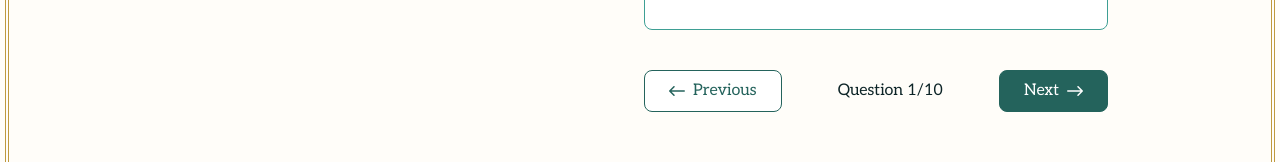
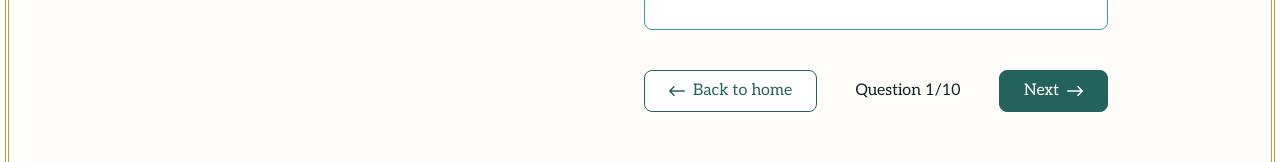
Before and after one commit to fourkitchens/content-maturity-quiz, a Next.js app: page /1 in a window 1280 px wide. Shown: the part 1197-1359 px from the top of the page. Built offline with nearby package versions, Linux system fonts and the light colour scheme.

Commit message:
back label

```diff
--- a/src/components/Pagination.js
+++ b/src/components/Pagination.js
@@ -61,7 +61,7 @@ const Pagination = ({ currentID, resultsPath }) => {
             'transition-[top] relative top-0 hover:-top-1'
           )}
         >
-          <LeftArrowIcon /> Previous
+          <LeftArrowIcon /> {currentID === 0 ? 'Back to home' : 'Previous'}
         </a>
       </li>
 
```
